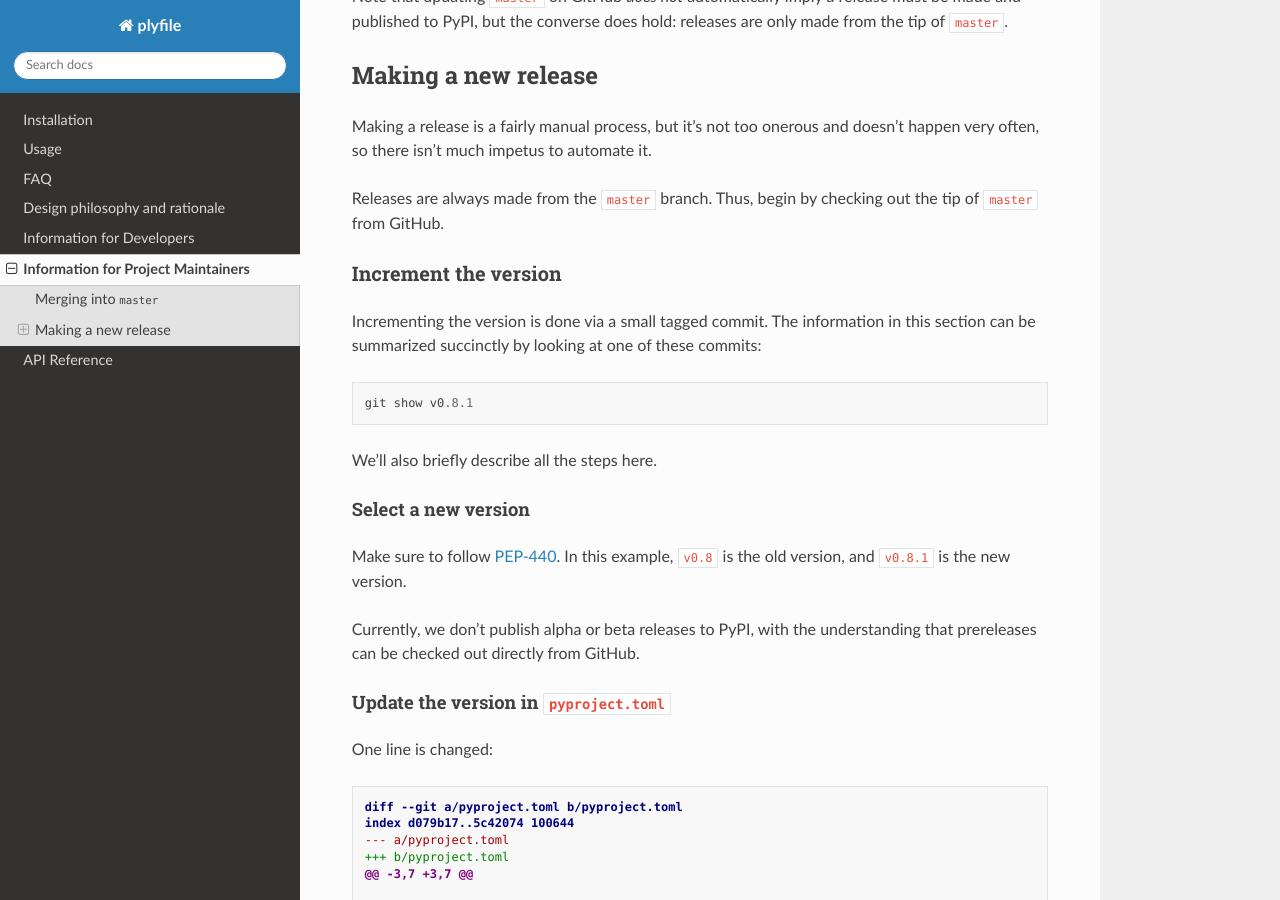
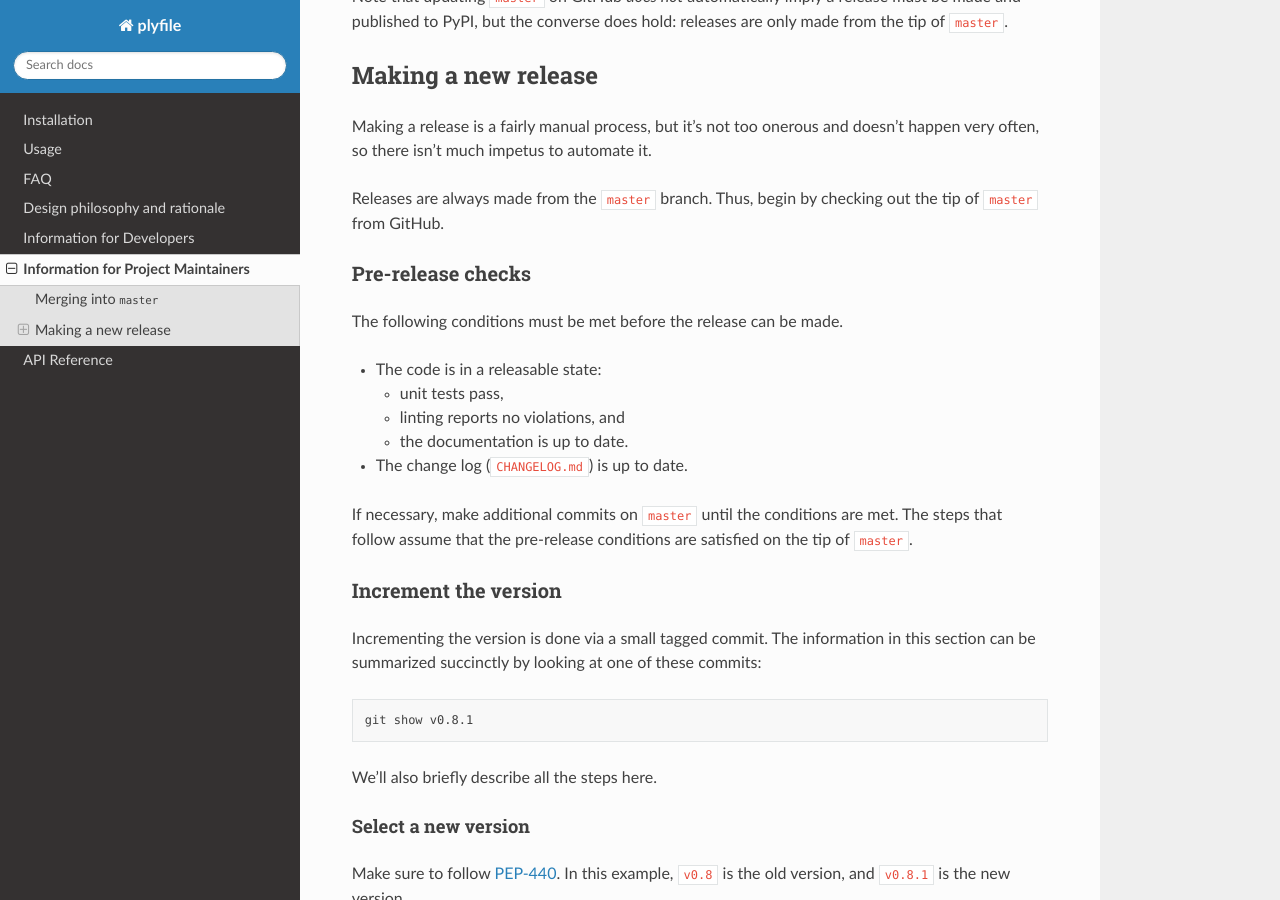
Before and after one commit to dranjan/python-plyfile, a Sphinx documentation site: the page built from doc/maintaining.md, in a window 1280 px wide and 900 px high, scrolled down 522 px. Built offline with Sphinx 7.4.7 and the Read the Docs theme 2.0.0, drawn with Linux system fonts in a browser that asks for light colours; some of the changed text lies outside the part shown.

Commit message:
Apply minor documentation fixes

````diff
--- a/doc/maintaining.md
+++ b/doc/maintaining.md
@@ -29,13 +29,27 @@ doesn't happen very often, so there isn't much impetus to automate it.
 Releases are always made from the `master` branch. Thus, begin by checking
 out the tip of `master` from GitHub.
 
+### Pre-release checks
+
+The following conditions must be met before the release can be made.
+
+- The code is in a releasable state:
+    - unit tests pass,
+    - linting reports no violations, and
+    - the documentation is up to date.
+- The change log (`CHANGELOG.md`) is up to date.
+
+If necessary, make additional commits on `master` until the conditions
+are met. The steps that follow assume that the pre-release conditions
+are satisfied on the tip of `master`.
+
 ### Increment the version
 
 Incrementing the version is done via a small tagged commit. The
 information in this section can be summarized succinctly by looking at
 one of these commits:
 
-```
+```bash
 git show v0.8.1
 ```
 
````
Also changed, not shown: other parts of doc/maintaining.md (+1 -1 lines), doc/developing.md (+5 -1 lines), doc/faq.md (+1 -1 lines), doc/usage.md (+17 -11 lines).
